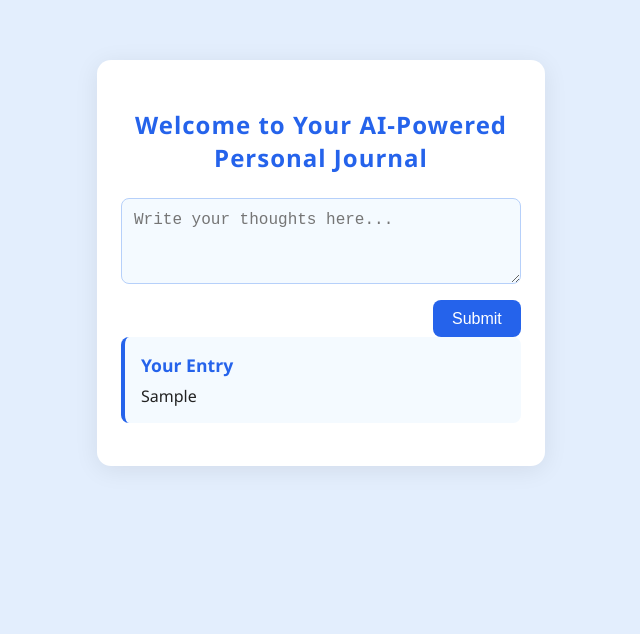
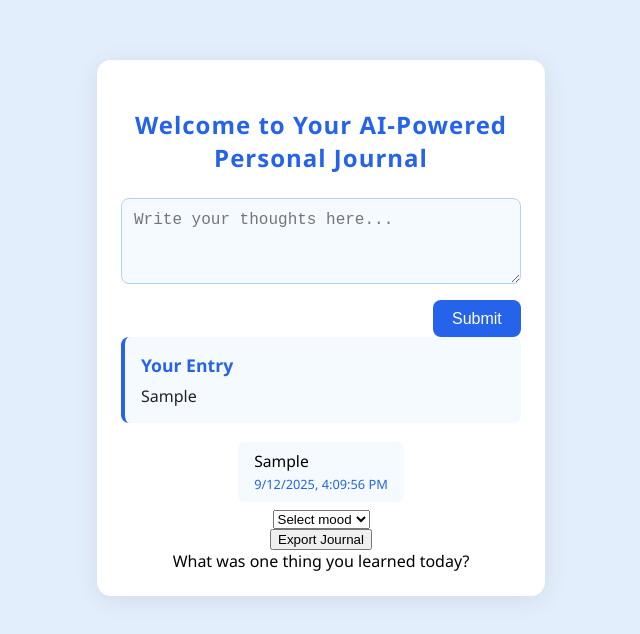
Before and after one commit to UzairHarunani/journal, a website: page public/index.html in a window 1280 px wide. Both pictures are taken after typing "Sample" into the empty fields and a click on the button "Submit". Shown: the whole page, without its empty margins (319-959 px from the left). Drawn offline with Linux system fonts and the light colour scheme; no server answers.

Commit message:
add next steps that chatgpt told me

```diff
--- a/public/index.html
+++ b/public/index.html
@@ -18,6 +18,16 @@
             <div id="latest-entry"></div>
         </div>
         <div id="suggestions-container"></div>
+        <div id="history-container"></div>
+        <select id="mood-select">
+            <option value="">Select mood</option>
+            <option value="happy">😊 Happy</option>
+            <option value="tired">😴 Tired</option>
+            <option value="stressed">😰 Stressed</option>
+            <option value="excited">🤩 Excited</option>
+        </select>
+        <button id="export-btn">Export Journal</button>
+        <div id="daily-prompt"></div>
     </div>
     <script src="scripts/app.js"></script>
 </body>
--- a/public/scripts/app.js
+++ b/public/scripts/app.js
@@ -12,6 +12,8 @@ document.addEventListener('DOMContentLoaded', () => {
         if (entry) {
             await submitJournalEntry(entry);
             displayLatestEntry(entry); // <-- Show the user's entry
+            saveEntry(entry); // <-- Save to local storage
+            loadEntries();    // <-- Refresh history
             journalInput.value = '';
         }
     });
@@ -56,4 +58,49 @@ document.addEventListener('DOMContentLoaded', () => {
         document.getElementById('suggestions-container').style.display = 'block';
     }
 
+    function saveEntry(entry) {
+        const entries = JSON.parse(localStorage.getItem('journalEntries') || '[]');
+        entries.unshift({ text: entry, date: new Date().toISOString() });
+        localStorage.setItem('journalEntries', JSON.stringify(entries));
+    }
+
+    function loadEntries() {
+        const entries = JSON.parse(localStorage.getItem('journalEntries') || '[]');
+        const historyContainer = document.getElementById('history-container');
+        if (historyContainer) {
+            historyContainer.innerHTML = '';
+            entries.forEach(e => {
+                const div = document.createElement('div');
+                div.className = 'history-entry';
+                div.innerHTML = `<div>${e.text}</div><small>${new Date(e.date).toLocaleString()}</small>`;
+                historyContainer.appendChild(div);
+            });
+        }
+    }
+
+    // Call loadEntries on page load:
+    loadEntries();
+
+    document.getElementById('export-btn').addEventListener('click', () => {
+        const entries = JSON.parse(localStorage.getItem('journalEntries') || '[]');
+        let text = entries.map(e => `${new Date(e.date).toLocaleString()}\n${e.text}\n`).join('\n---\n');
+        const blob = new Blob([text], { type: 'text/plain' });
+        const url = URL.createObjectURL(blob);
+        const a = document.createElement('a');
+        a.href = url;
+        a.download = 'journal.txt';
+        a.click();
+        URL.revokeObjectURL(url);
+    });
+
+    // Daily prompt logic
+    const prompts = [
+        "What was one thing you learned today?",
+        "Describe a moment that made you smile.",
+        "What challenge did you overcome today?",
+        "How are you feeling right now?"
+    ];
+    document.getElementById('daily-prompt').textContent =
+        prompts[new Date().getDate() % prompts.length];
+
 });
--- a/public/styles/main.css
+++ b/public/styles/main.css
@@ -116,3 +116,16 @@ button[type="submit"]:hover {
     font-size: 1.1rem;
     color: #2563eb;
 }
+
+.history-entry {
+    background: #f4faff;
+    border-radius: 6px;
+    margin-bottom: 0.5rem;
+    padding: 0.5rem 1rem;
+    font-size: 0.98rem;
+}
+
+.history-entry small {
+    color: #2563eb;
+    font-size: 0.8rem;
+}
--- a/routes/api.js
+++ b/routes/api.js
@@ -6,7 +6,7 @@ const axios = require('axios');
 const OPENROUTER_API_KEY = process.env.MPC_KEY; // Or change to your actual key variable
 
 router.post('/submit', async (req, res) => {
-    const { entry } = req.body;
+    const { entry, mood } = req.body;
 
     // You can customize the system prompt for journaling
     const systemPrompt = "You are a helpful AI journal assistant. Give suggestions, prompts, or positive feedback based on the user's journal entry.";
```
